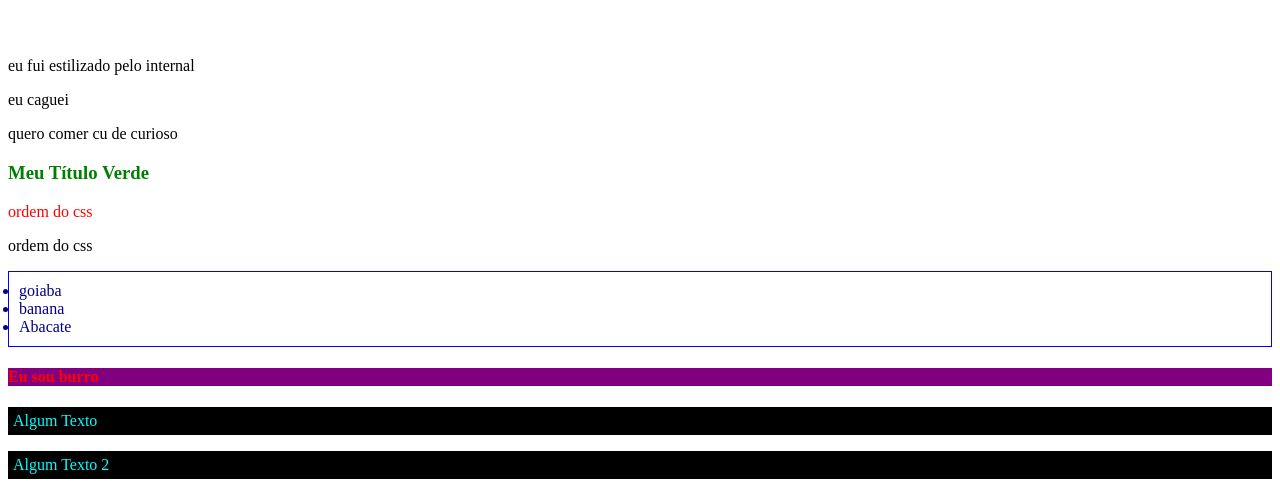
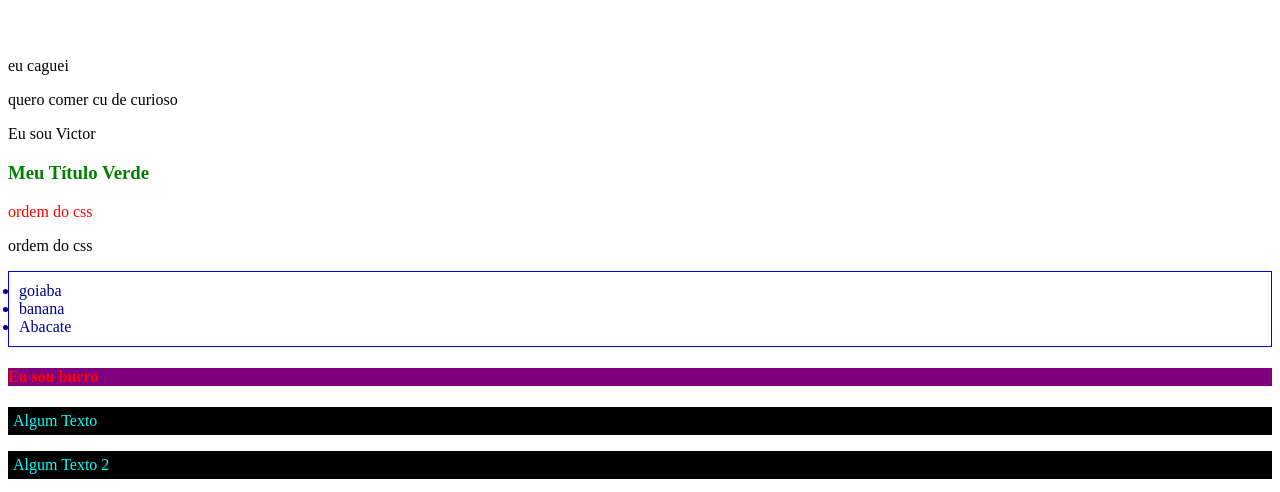
Before and after one commit to victor-1-beep/aulasHtml, a plain HTML site: page 3_css/index.html in a window 1280 px wide. Shown: the part 284-776 px from the top of the page. Drawn offline with Linux system fonts and the light colour scheme.

Commit message:
mudei um p

```diff
--- a/3_css/index.html
+++ b/3_css/index.html
@@ -25,9 +25,10 @@
      <h1 style="color: purple; font-size: 90px; border-bottom: 1px solid blue">Mudar cor e tamanho da fonte</h1>
 
 <!--3 - Internal CSS-->
-<p>eu fui estilizado pelo internal</p>
+
 <p>eu caguei</p>
 <p>quero comer cu de curioso</p>
+<p> Eu sou Victor</p>
 
 <!-- 4 External CSS-->
  <h3>Meu Título Verde</h3>
```
